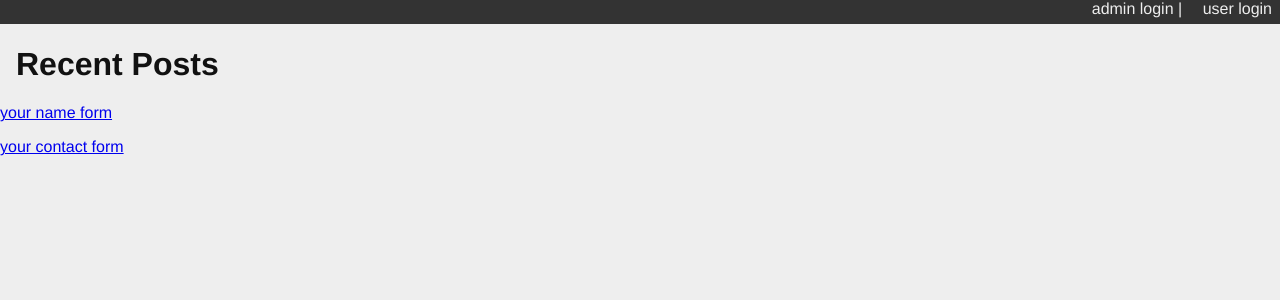
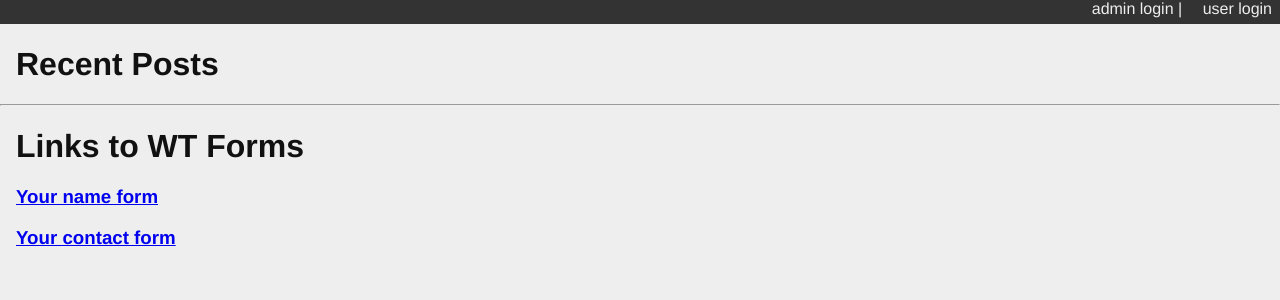
Before and after one commit to jfollet/myblog, a Django app: page / in a window 1280 px wide. Shown: the top 300 px of the page. Run offline with Django 3.2, Linux system fonts and the light colour scheme; data that the repository does not hold is empty.

Commit message:
Some css work

```diff
--- a/myapp/static/django_blog.css
+++ b/myapp/static/django_blog.css
@@ -9,6 +9,9 @@ body {
     margin:0;
     padding:0;
     margin-top: 0px;
+}
+#forms {
+    margin: 0em 1em 1em;
 }
 #header {
     background-color: #333;
--- a/myblog/templates/base.html
+++ b/myblog/templates/base.html
@@ -1,6 +1,5 @@
+<!DOCTYPE html>
 {% load staticfiles %}
-
-<!DOCTYPE html>
 <html>
 <head>
     <title>My Django Blog</title>
@@ -25,7 +24,11 @@
         {% endblock content %}
     </div>
 </div>
-<p><a href="/your-name/">your name form</a></p>
-<p><a href="/your-contact/">your contact form</a></p>
+<hr>
+<div id="forms">
+    <h1>Links to WT Forms</h1>
+    <h3><a href="/your-name/">Your name form</a></h3>
+    <h3><a href="/your-contact/">Your contact form</a></h3>
+</div>
 </body>
 </html>
```
Also changed, not shown: myblog/settings.py (line endings or trailing spaces).
